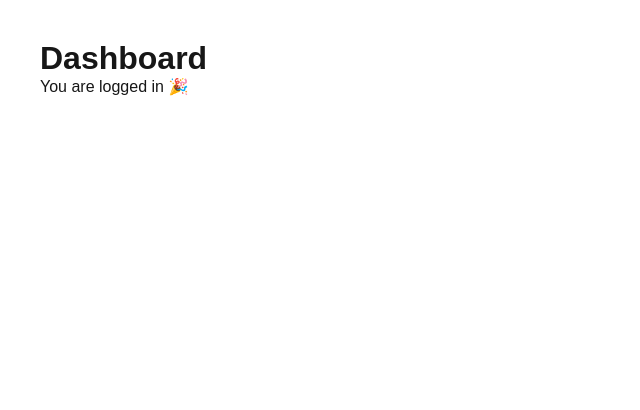
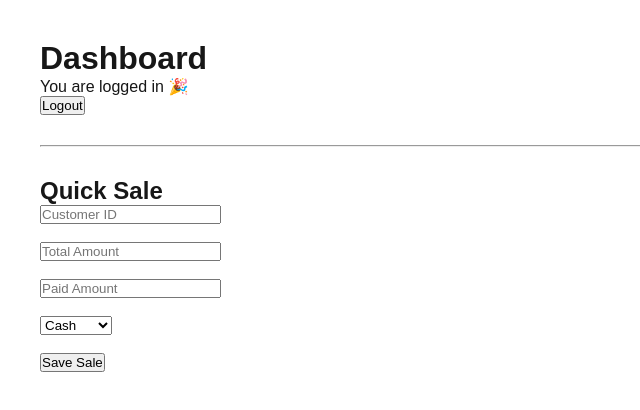
Before and after one commit to abdulaibahh/smartbiz, a Next.js app in the folder frontend/: page /dashboard in a window 1280 px wide. Shown: the top 410 px of the page, without its empty margins (0-640 px from the left). Built offline with nearby package versions, Linux system fonts and the light colour scheme; no server answers; sample sign-in values are in the browser's storage.

Commit message:
frontend dashboard

```diff
--- a/frontend/src/app/dashboard/page.tsx
+++ b/frontend/src/app/dashboard/page.tsx
@@ -1,20 +1,109 @@
 "use client";
 
-import { useEffect } from "react";
+import { useEffect, useState } from "react";
 import { useRouter } from "next/navigation";
+import { quickSale } from "@/lib/api";
+import { isLoggedIn, logout } from "@/lib/auth";
 
-export default function Dashboard() {
+export default function DashboardPage() {
   const router = useRouter();
 
+  const [form, setForm] = useState({
+    customer_id: "",
+    total: "",
+    paid: "",
+    method: "cash",
+  });
+
+  const [loading, setLoading] = useState(false);
+
   useEffect(() => {
-    const token = localStorage.getItem("token");
-    if (!token) router.push("/login");
-  }, []);
+    if (!isLoggedIn()) {
+      router.push("/login");
+    }
+  }, [router]);
+
+  const handleSubmit = async (e: React.FormEvent) => {
+    e.preventDefault();
+    setLoading(true);
+
+    const res = await quickSale({
+      customer_id: Number(form.customer_id),
+      total: Number(form.total),
+      paid: Number(form.paid),
+      method: form.method,
+    });
+
+    setLoading(false);
+
+    if (res.message) {
+      alert(res.message);
+      setForm({
+        customer_id: "",
+        total: "",
+        paid: "",
+        method: "cash",
+      });
+    } else {
+      alert(res.error || "Sale failed");
+    }
+  };
 
   return (
     <div style={{ padding: 40 }}>
       <h1>Dashboard</h1>
       <p>You are logged in 🎉</p>
+
+      <button onClick={logout}>Logout</button>
+
+      <hr style={{ margin: "30px 0" }} />
+
+      <h2>Quick Sale</h2>
+
+      <form onSubmit={handleSubmit}>
+        <input
+          placeholder="Customer ID"
+          value={form.customer_id}
+          onChange={(e) =>
+            setForm({ ...form, customer_id: e.target.value })
+          }
+        />
+        <br /><br />
+
+        <input
+          placeholder="Total Amount"
+          value={form.total}
+          onChange={(e) =>
+            setForm({ ...form, total: e.target.value })
+          }
+        />
+        <br /><br />
+
+        <input
+          placeholder="Paid Amount"
+          value={form.paid}
+          onChange={(e) =>
+            setForm({ ...form, paid: e.target.value })
+          }
+        />
+        <br /><br />
+
+        <select
+          value={form.method}
+          onChange={(e) =>
+            setForm({ ...form, method: e.target.value })
+          }
+        >
+          <option value="cash">Cash</option>
+          <option value="transfer">Transfer</option>
+          <option value="card">Card</option>
+        </select>
+        <br /><br />
+
+        <button disabled={loading}>
+          {loading ? "Processing..." : "Save Sale"}
+        </button>
+      </form>
     </div>
   );
 }
--- a/frontend/src/lib/api.ts
+++ b/frontend/src/lib/api.ts
@@ -1,4 +1,6 @@
 const API_URL = process.env.NEXT_PUBLIC_API_URL;
+
+/* ---------------- AUTH ---------------- */
 
 export async function signup(data: {
   name: string;
@@ -8,11 +10,8 @@ export async function signup(data: {
 }) {
   const res = await fetch(`${API_URL}/api/auth/signup`, {
     method: "POST",
-    headers: {
-      "Content-Type": "application/json",
-    },
+    headers: { "Content-Type": "application/json" },
     body: JSON.stringify(data),
-    credentials: "include",
   });
 
   return res.json();
@@ -24,12 +23,31 @@ export async function login(data: {
 }) {
   const res = await fetch(`${API_URL}/api/auth/login`, {
     method: "POST",
-    headers: {
-      "Content-Type": "application/json",
-    },
+    headers: { "Content-Type": "application/json" },
     body: JSON.stringify(data),
-    credentials: "include",
   });
 
   return res.json();
 }
+
+/* ---------------- SALES ---------------- */
+
+export async function quickSale(data: {
+  customer_id: number;
+  total: number;
+  paid: number;
+  method: string;
+}) {
+  const token = localStorage.getItem("token");
+
+  const res = await fetch(`${API_URL}/api/sales/quick-sale`, {
+    method: "POST",
+    headers: {
+      "Content-Type": "application/json",
+      Authorization: `Bearer ${token}`,
+    },
+    body: JSON.stringify(data),
+  });
+
+  return res.json();
+}
--- /dev/null
+++ b/frontend/src/lib/auth.ts
@@ -0,0 +1,8 @@
+export function isLoggedIn() {
+  return typeof window !== "undefined" && !!localStorage.getItem("token");
+}
+
+export function logout() {
+  localStorage.removeItem("token");
+  window.location.href = "/login";
+}
```
